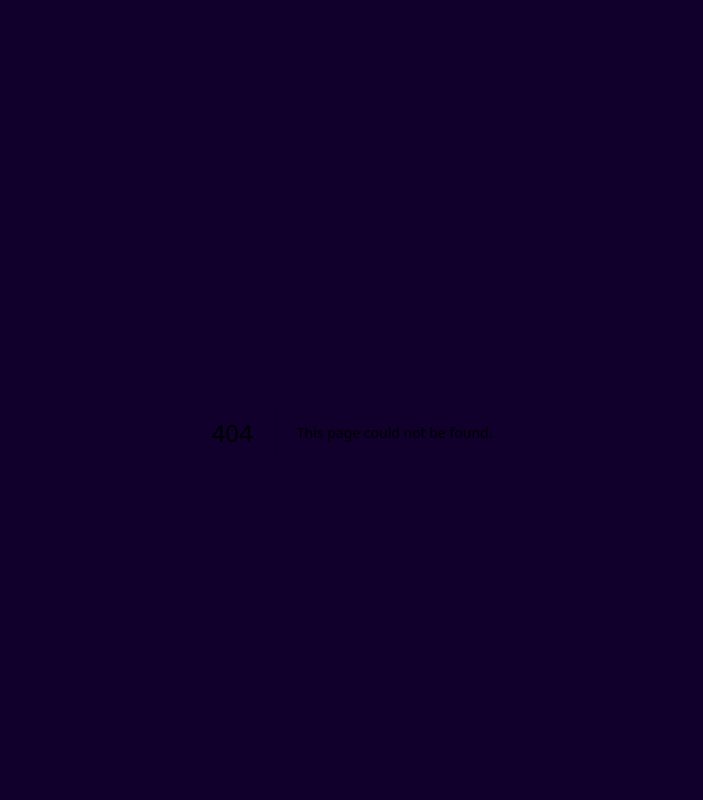
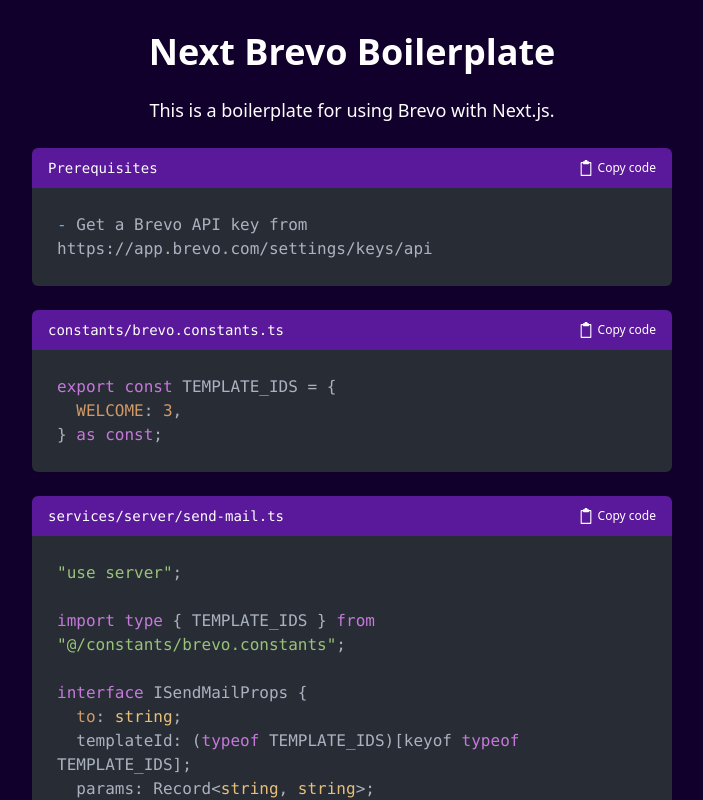
Before and after one commit to Rukkyaa/boilerplates, a Next.js app in the folder apps/web/: page /boilerplates/next/brevo in a window 1280 px wide. Before the commit this address had no page. Shown: the top 800 px of the page, without its empty margins (288-991 px from the left). Built offline with nearby package versions, Linux system fonts and the light colour scheme.

Commit message:
feat: add next brevo boiletplate

```diff
--- /dev/null
+++ b/apps/web/app/boilerplates/next/brevo/page.tsx
@@ -0,0 +1,26 @@
+import { brevoPrerequisites } from "../../../codes/next/brevo/brevo-prerequisites";
+import { brevoConstantCode } from "../../../codes/next/brevo/brevo.constant";
+import { brevoSendMailCode } from "../../../codes/next/brevo/send-mail";
+import CodeBlock from "../../../components/CodeBlock";
+
+export default function NextBrevoBoilerplate() {
+  return (
+    <div className="flex flex-col items-center gap-y-[1.5rem]">
+      <h1 className="text-4xl font-bold text-white">Next Brevo Boilerplate</h1>
+      <p className="text-lg text-white">
+        This is a boilerplate for using Brevo with Next.js.
+      </p>
+      <CodeBlock code={brevoPrerequisites} filename="Prerequisites" language="markdown" />
+      <CodeBlock
+        code={brevoConstantCode}
+        filename="constants/brevo.constants.ts"
+        language="typescript"
+      />
+      <CodeBlock
+        code={brevoSendMailCode}
+        filename="services/server/send-mail.ts"
+        language="typescript"
+      />
+    </div>
+  );
+}
--- /dev/null
+++ b/apps/web/app/codes/next/brevo/brevo-prerequisites.ts
@@ -0,0 +1,2 @@
+export const brevoPrerequisites = `- Get a Brevo API key from https://app.brevo.com/settings/keys/api
+`;
--- /dev/null
+++ b/apps/web/app/codes/next/brevo/brevo.constant.ts
@@ -0,0 +1,3 @@
+export const brevoConstantCode = `export const TEMPLATE_IDS = {
+  WELCOME: 3,
+} as const;`
--- /dev/null
+++ b/apps/web/app/codes/next/brevo/send-mail.ts
@@ -0,0 +1,24 @@
+export const brevoSendMailCode = `"use server";
+
+import type { TEMPLATE_IDS } from "@/constants/brevo.constants";
+
+interface ISendMailProps {
+  to: string;
+  templateId: (typeof TEMPLATE_IDS)[keyof typeof TEMPLATE_IDS];
+  params: Record<string, string>;
+}
+
+export function sendMail({ to, templateId, params }: ISendMailProps) {
+  return fetch("https://api.brevo.com/v3/smtp/email", {
+    method: "POST",
+    headers: {
+      "api-key": process.env.BREVO_API_KEY!,
+      "Content-Type": "application/json",
+    },
+    body: JSON.stringify({
+      to: [{ email: to }],
+      templateId,
+      params,
+    }),
+  });
+}`
--- a/apps/web/app/page.tsx
+++ b/apps/web/app/page.tsx
@@ -34,6 +34,16 @@
           </p>
         </a>
         <a
+          href="/boilerplates/next/brevo"
+          target="_blank"
+          className="flex flex-col items-center gap-y-[0.5rem] rounded-lg p-[1rem] text-white bg-[#9d4edd] hover:bg-[#c77dff]"
+        >
+          <div className="text-2xl font-bold">Next Brevo Boilerplate</div>
+          <p className="text-lg">
+            This is a boilerplate to setup Brevo with NextJS (App Router).
+          </p>
+        </a>
+        <a
           href="/boilerplates/adonis/auth"
           target="_blank"
           className="flex flex-col items-center gap-y-[0.5rem] rounded-lg p-[1rem] text-white bg-[#9d4edd] hover:bg-[#c77dff]"
```
